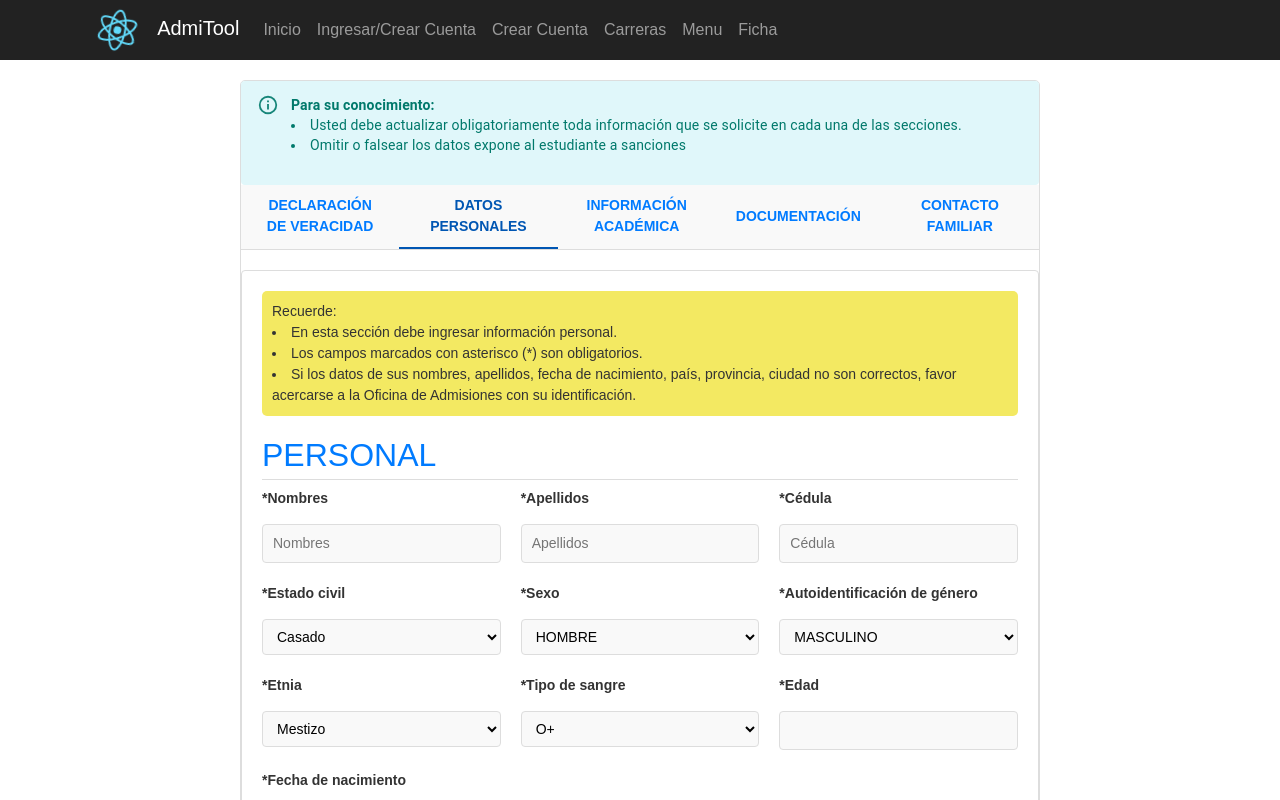
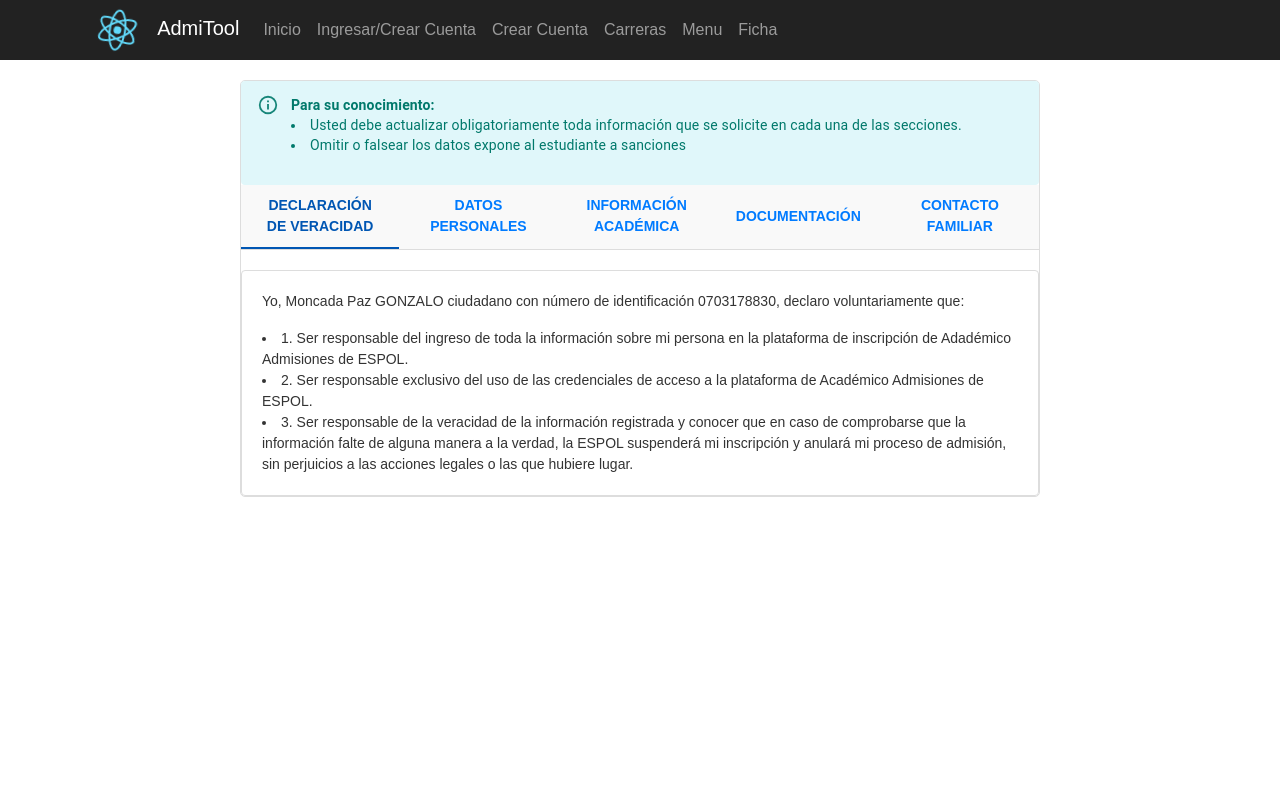
Before and after one commit to gamp81/admitool-front, a React (Create React App) app: page /faspirante in a window 1280 px wide. Shown: the top 800 px of the page. Built offline with nearby package versions, Linux system fonts and the light colour scheme.

Commit message:
declaracion page

```diff
--- /dev/null
+++ b/src/components/declaracion.jsx
@@ -0,0 +1,17 @@
+
+const Declaracion = () => {
+    return (
+        <>
+        <p>
+        Yo, Moncada Paz GONZALO ciudadano con número de identificación 0703178830, declaro voluntariamente que: </p>
+        <li>1. Ser responsable del ingreso de toda la información sobre mi persona en la plataforma de inscripción de Adadémico Admisiones de ESPOL.</li>
+
+        <li>2. Ser responsable exclusivo del uso de las credenciales de acceso a la plataforma de Académico Admisiones de ESPOL.</li>
+
+        <li>3. Ser responsable de la veracidad de la información registrada y conocer que en caso de comprobarse que la información falte de alguna manera a la verdad, la ESPOL suspenderá mi inscripción y anulará mi proceso de admisión, sin perjuicios a las acciones legales o las que hubiere lugar.</li>
+
+        </>
+    );
+}
+
+export default Declaracion;
--- a/src/pages/faspirante.jsx
+++ b/src/pages/faspirante.jsx
@@ -1,15 +1,16 @@
 import React, { useState } from "react";
 import "../style/Tabs.css";
 import DatosPersonales from './datospersonales';
+import Declaracion from "../components/declaracion";
 import '../style/Tabs.css';
 import Alert from '@mui/material/Alert';
 const Faspirante = () => {
-  const [activeTab, setActiveTab] = useState("datosPersonales");
+  const [activeTab, setActiveTab] = useState("declaracion");
 
   const renderContent = () => {
     switch (activeTab) {
       case "declaracion":
-        return <div>Contenido de Declaración de Veracidad</div>;
+        return <div><Declaracion/> </div>;
       case "datosPersonales":
         return <div> <DatosPersonales></DatosPersonales></div>;
       case "informacionAcademica":
@@ -24,6 +25,7 @@ const Faspirante = () => {
   };
 
   return (
+    <>
     <div className="tabs-container">
       {/* Encabezado de las pestañas */}
       <Alert
@@ -77,6 +79,7 @@ const Faspirante = () => {
       {/* Contenido dinámico basado en la pestaña activa */}
       <div className="tabs-content">{renderContent()}</div>
     </div>
+    </>
   );
 };
 
```
Also changed, not shown: src/components/home.jsx (deleted, +0 -12 lines).
